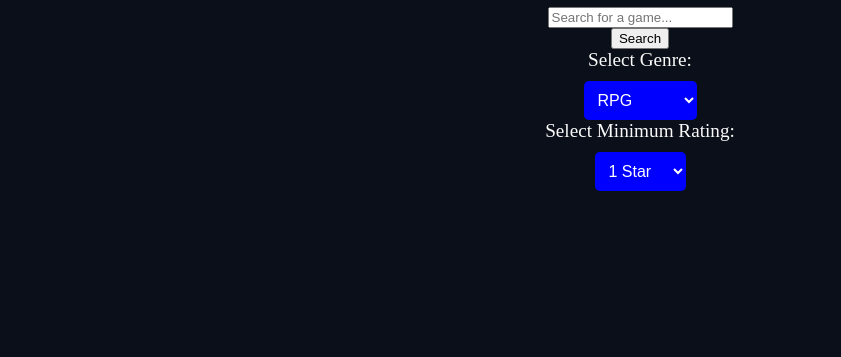
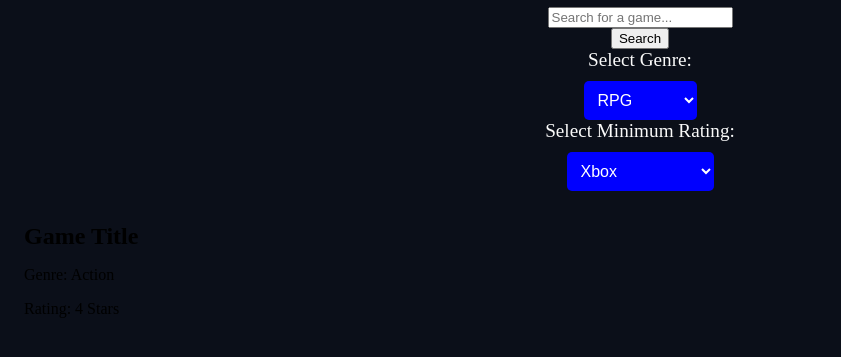
Before and after one commit to MoeGZack/4WP3-Assignment-2, a website: page index.html in a window 1280 px wide. Shown: the part 125-482 px from the top of the page, without its empty margins (0-841 px from the left). Drawn offline with Linux system fonts and the light colour scheme.

Commit message:
Changed to find by platform instead of ratings

```diff
--- a/index.html
+++ b/index.html
@@ -30,18 +30,21 @@
       <option value="Indie">Indie</option>
     </select>
 
-    <label for="rating">Select Minimum Rating:</label required>
-    <select name="rating"  id="rating">
-      <option value="1">1 Star</option>
-      <option value="2">2 Stars</option>
-      <option value="3">3 Stars</option>
-      <option value="4">4 Stars</option>
-      <option value="5">5 Stars</option>
+    <label for="Platform">Select Minimum Rating:</label required>
+    <select name="Platform"  id="Platform">
+      <option value="1">Xbox</option>
+      <option value="2">PS5</option>
+      <option value="3">Mobile</option>
+      <option value="4">Ninento Switch</option>
     </select>
   </form>
 
-
+<div class="card">
+  <h2>Game Title</h2>
+  <p>Genre: Action</p>
+  <p>Rating: 4 Stars</p>
 <div id="results"></div>
+</div>
 
 </body>
 
--- a/script.js
+++ b/script.js
@@ -3,7 +3,7 @@ document .getElementById("search-form").addEventListener("submit", function(even
 
     const searchname= document.getElementById("search").value.trim();
     console.log("Looking for game:", searchname);
-    const rating = document.getElementById("rating").value.trim();
+    const rating = document.getElementById("Platform").value.trim();
     console.log("Minimum rating:", rating);
     const genre = document.getElementById("genre").value.trim();
     console.log("Genre:", genre);
@@ -12,7 +12,7 @@ document .getElementById("search-form").addEventListener("submit", function(even
         headers: {
             "Content-Type": "application/json"
         },
-        body: JSON.stringify({ searchname, genre, rating })
+        body: JSON.stringify({ searchname, genre, platform: rating })
     })
         .then(response => response.json())
         .then(data => {
--- a/server.js
+++ b/server.js
@@ -19,9 +19,9 @@ app.get("/app", function(req, res) {
 
 
 app.post("/search", function(req, res) {
-const {searchname, genre, rating} = req.body;
-console.log("Received search parameters:", searchname, genre, rating);
-res.json({ message: "Search parameters received", searchname, genre, rating });
+const {searchname, genre, platform} = req.body;
+console.log("Received search parameters:", searchname, genre, platform);
+res.json({ message: "Search parameters received", searchname, genre, platform });
 });
 const server = app.listen(port, hostname, function() {
 
--- a/styles.css
+++ b/styles.css
@@ -8,6 +8,8 @@ h1 {
  color: #fafafa;
   text-align: center;
 }
+h2 { margin: 0 0 12px; }
+
 
 form {
   display: flex;
@@ -16,6 +18,16 @@ form {
   margin-top: 20px;
 
 }
+
+.card {
+  background: var(--card);
+  border: 1px solid var(--border);
+  border-radius: 12px;
+  padding: 16px;
+  margin: 16px 0;
+}
+
+
 
 label {
   color: #fafafa;
```
